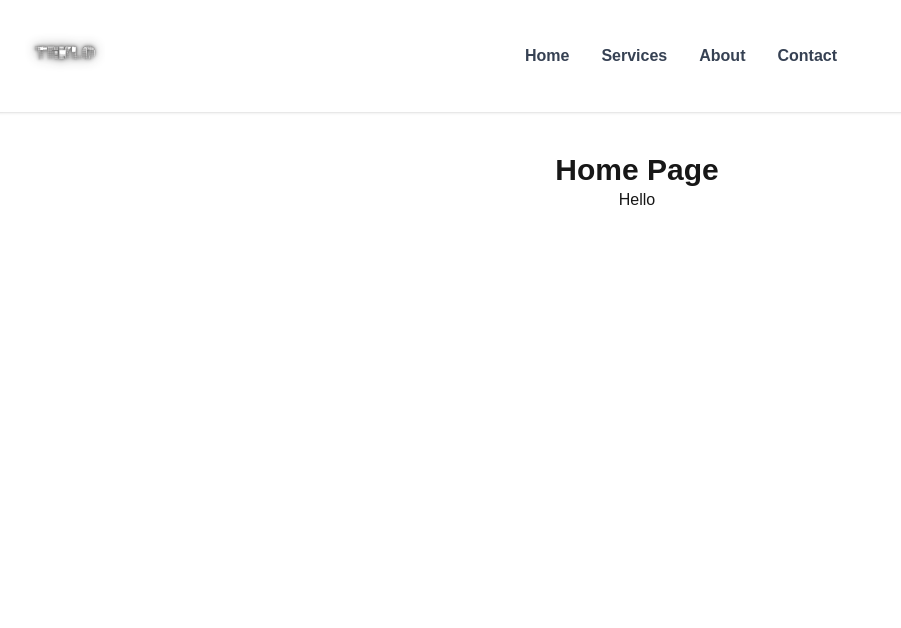
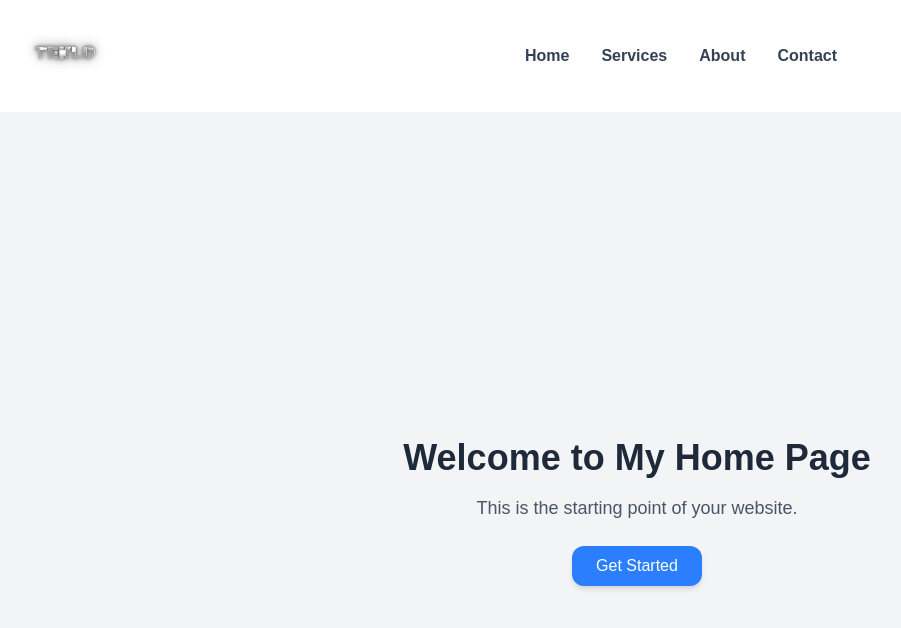
Before and after one commit to AMoizKhan/Company, a Next.js app: page / in a window 1280 px wide. Shown: the top 628 px of the page, without its empty margins (3-904 px from the left). Built offline with nearby package versions, Linux system fonts and the light colour scheme; a web font is replaced by a local one.

Commit message:
Home page

```diff
--- a/src/app/Home/index.jsx
+++ b/src/app/Home/index.jsx
@@ -1,8 +1,20 @@
-export default function MainPage() {
+export default function HomePage() {
   return (
-    <div className="text-center mt-10">
-      <h1 className="text-3xl font-bold">Home Page</h1>
-      <h1>Hello</h1>
+    <div className="flex flex-col items-center justify-center min-h-screen bg-gray-100">
+      {/* Heading */}
+      <h1 className="text-4xl font-extrabold text-gray-800 mb-4">
+        Welcome to My Home Page
+      </h1>
+
+      {/* Subheading */}
+      <p className="text-lg text-gray-600 mb-6">
+        This is the starting point of your website.
+      </p>
+
+      {/* Button */}
+      <button className="px-6 py-2 bg-blue-500 text-white rounded-xl shadow-md hover:bg-blue-600">
+        Get Started
+      </button>
     </div>
   );
 }
```
